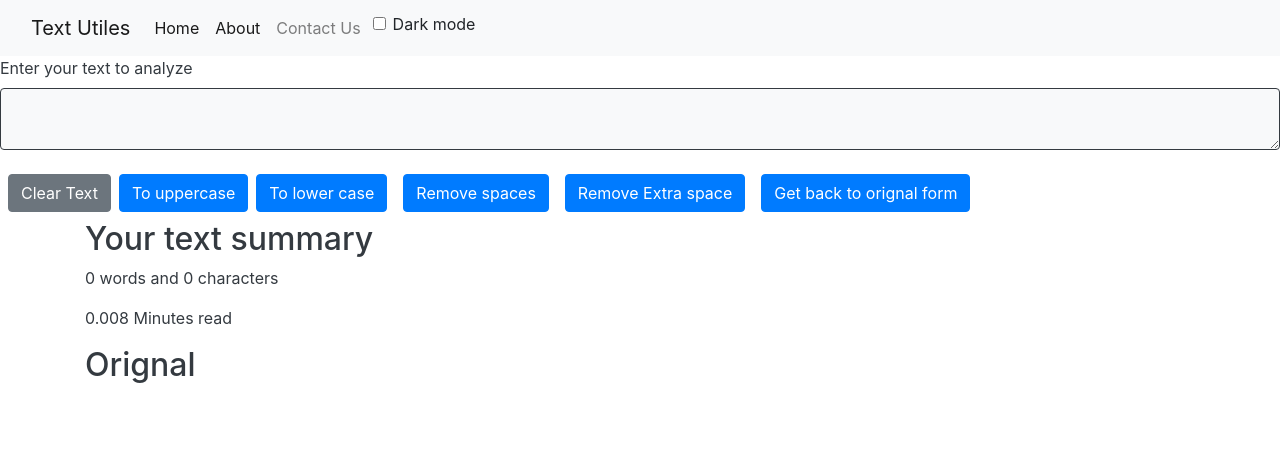
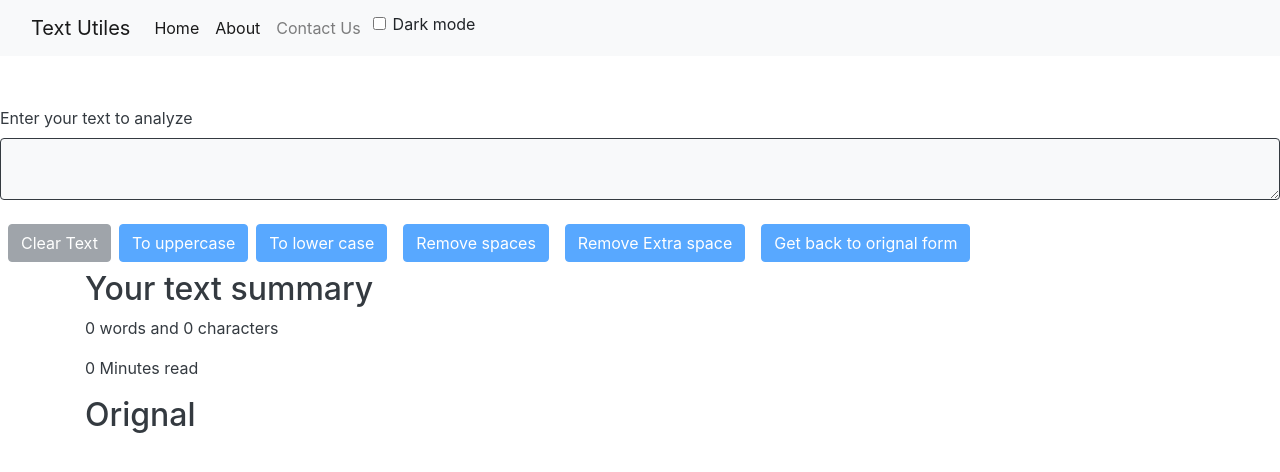
Before and after one commit to MAmmaadTehseen/react, a React (Create React App) app: page / in a window 1280 px wide. Shown: the top 472 px of the page. Built offline with nearby package versions, Linux system fonts and the light colour scheme.

Commit message:
28-12-23

```diff
--- a/src/App.js
+++ b/src/App.js
@@ -6,7 +6,7 @@ import React, { useState } from "react";
 import Alert from "./Components/Alert";
 import Mode from "./Components/Mode";
 import About from "./Components/About";
-import { BrowserRouter as Router, Switch, Route, Link } from "react-router-dom";
+import { BrowserRouter as Router, Routes, Route, Link } from "react-router-dom";
 
 function App() {
   const [mode, setmode] = useState("light");
@@ -37,11 +37,21 @@ function App() {
   };
   return (
     <>
-      <Navbar title="Text Utiles" mode={mode} togglemode={togglemode} />
-      <Alert alert={alert} />
-      <Mode mode={mode} togglemode={togglemode} />
-      <Textforms mode={mode} text="Enter your text to analyze" />
-      {/* <About mode={mode} /> */}
+      <Router>
+        <Navbar title="Text Utiles" mode={mode} togglemode={togglemode} />
+        <Alert alert={alert} />
+        <Mode mode={mode} togglemode={togglemode} />
+        <Routes>
+          <Route path="/about" element={<About mode={mode} />} />
+
+          <Route
+            path="/"
+            element={
+              <Textforms mode={mode} text="Enter your text to analyze" />
+            }
+          />
+        </Routes>
+      </Router>
     </>
   );
 }
--- a/src/Components/Alert.js
+++ b/src/Components/Alert.js
@@ -2,14 +2,16 @@ import React from "react";
 
 function Alert(props) {
   return (
-    props.alert && (
+    <div div style={{ height: "50px" }}>
+      {props.alert && (
         <div
           className={`alert alert-${props.alert.type} alert-dismissible fade show`}
           role="alert"
         >
           <strong>{props.alert.type}</strong> :{props.alert.msg}
         </div>
-    )
+      )}
+    </div>
   );
 }
 
--- a/src/Components/Navbar.js
+++ b/src/Components/Navbar.js
@@ -1,4 +1,5 @@
 import React from "react";
+import { Link } from "react-router-dom";
 
 export default function Navbar(props) {
   return (
@@ -9,7 +10,7 @@ export default function Navbar(props) {
         } text-${props.mode === "light" ? "grey" : "light"}`}
       >
         <div className="container-fluid">
-          <a className="navbar-brand" href="">
+          <a className="navbar-brand" href="/">
             {props.title}
           </a>
           <button
@@ -29,18 +30,18 @@ export default function Navbar(props) {
           >
             <ul className="navbar-nav me-auto mb-2 mb-lg-0">
               <li className="nav-item">
-                <a className="nav-link active" aria-current="page" href="/">
+                <Link className="nav-link active" aria-current="page" to="/">
                   Home
-                </a>
+                </Link>
               </li>
               <li className="nav-item">
-                <a
+                <Link
                   className="nav-link active"
                   aria-current="page"
-                  href="/About.js"
+                  to="/about"
                 >
                   About
-                </a>
+                </Link>
               </li>
               <li className="nav-item">
                 <a
--- a/src/Components/Textforms.js
+++ b/src/Components/Textforms.js
@@ -2,7 +2,7 @@ import React, { useState } from "react";
 
 export default function Textforms(props) {
   const [text, setText] = useState("");
-  const [task, setTask] = useState("");
+  const [task, setTask] = useState("Orignal");
   const [orignaltext, setOText] = useState("");
   const orignalForm = () => {
     setText(orignaltext);
@@ -32,6 +32,7 @@ export default function Textforms(props) {
     setText(newtext);
     setTask("Text is cleared");
     setOText(newtext);
+    setTask("");
   };
   const RemoveExtraspace = () => {
     let newtext = text.split(/[ ]+/);
@@ -63,23 +64,47 @@ export default function Textforms(props) {
             rows="2"
           ></textarea>
         </div>
-        <button className="btn btn-secondary m-2" onClick={HandleClearClick}>
+        <button
+          className="btn btn-secondary m-2"
+          disabled={text.length === 0}
+          onClick={HandleClearClick}
+        >
           Clear Text
         </button>
-        <button className="btn btn-primary" onClick={handleUpClick}>
+        <button
+          className="btn btn-primary"
+          disabled={text.length === 0}
+          onClick={handleUpClick}
+        >
           To uppercase
         </button>
-        <button className="btn btn-primary m-2" onClick={handleLoClick}>
+        <button
+          className="btn btn-primary m-2"
+          disabled={text.length === 0}
+          onClick={handleLoClick}
+        >
           To lower case
         </button>
-        <button className="btn btn-primary m-2" onClick={handleSpace}>
+        <button
+          className="btn btn-primary m-2"
+          disabled={text.length === 0}
+          onClick={handleSpace}
+        >
           Remove spaces{" "}
         </button>
 
-        <button className="btn btn-primary m-2" onClick={RemoveExtraspace}>
+        <button
+          className="btn btn-primary m-2"
+          disabled={text.length === 0}
+          onClick={RemoveExtraspace}
+        >
           Remove Extra space
         </button>
-        <button className="btn btn-primary m-2" onClick={orignalForm}>
+        <button
+          className="btn btn-primary m-2"
+          disabled={text.length === 0}
+          onClick={orignalForm}
+        >
           Get back to orignal form
         </button>
       </div>
@@ -90,11 +115,15 @@ export default function Textforms(props) {
       >
         <h2>Your text summary</h2>
         <p>
-          {text.split(" ").length - 1} words and {text.length} characters
+          {text.split(" ").filter((a) => a.length !== 0).length} words and{" "}
+          {text.split("").filter((element) => element !== " ").length}{" "}
+          characters
         </p>
-        <p>{0.008 * text.split(" ").length} Minutes read</p>
-        <h2>Orignal</h2>
-        <p>{orignaltext}</p>
+        <p>
+          {0.008 * text.split(" ").filter((a) => a.length !== 0).length} Minutes
+          read
+        </p>
+
         <h2>{task}</h2>
         <p>{text}</p>
       </div>
```
Lines whose indentation alone changed are shown as unchanged.
